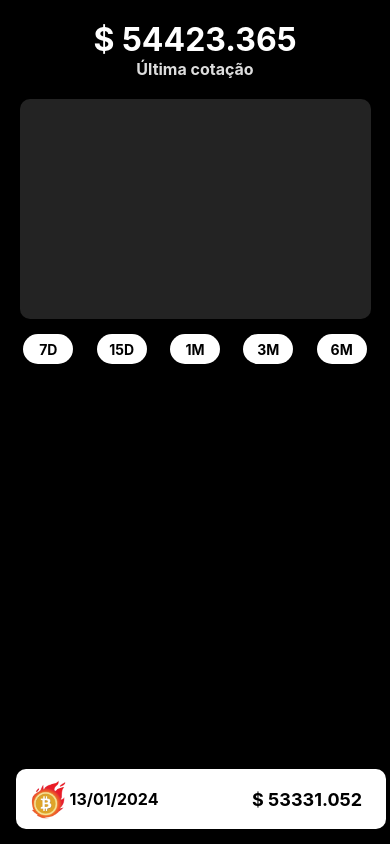
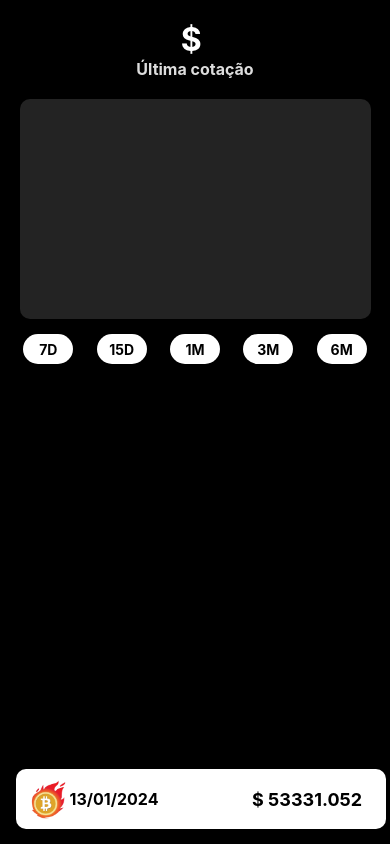
Before and after one commit to 7-Dodi/OneBitCoin, a React Native app: screen / in a window 390 px wide. Built offline with nearby package versions, Linux system fonts and the light colour scheme.

Commit message:
refacto: Updating the page: CurrentPrice

```diff
--- a/src/components/CurrentPrice/index.js
+++ b/src/components/CurrentPrice/index.js
@@ -1,10 +1,10 @@
 import { View, Text  } from "react-native";
 import styles from './style';
 
-export const CurrentPrice = () =>{
+export const CurrentPrice = ({price}) =>{
     return(
         <View style={styles.headerPrice}>
-            <Text style={styles.currentPrice}>$ 54423.365</Text>
+            <Text style={styles.currentPrice}>$ {price}</Text>
             <Text style={styles.textPrice}>Última cotação</Text>
         </View>
     );
```
